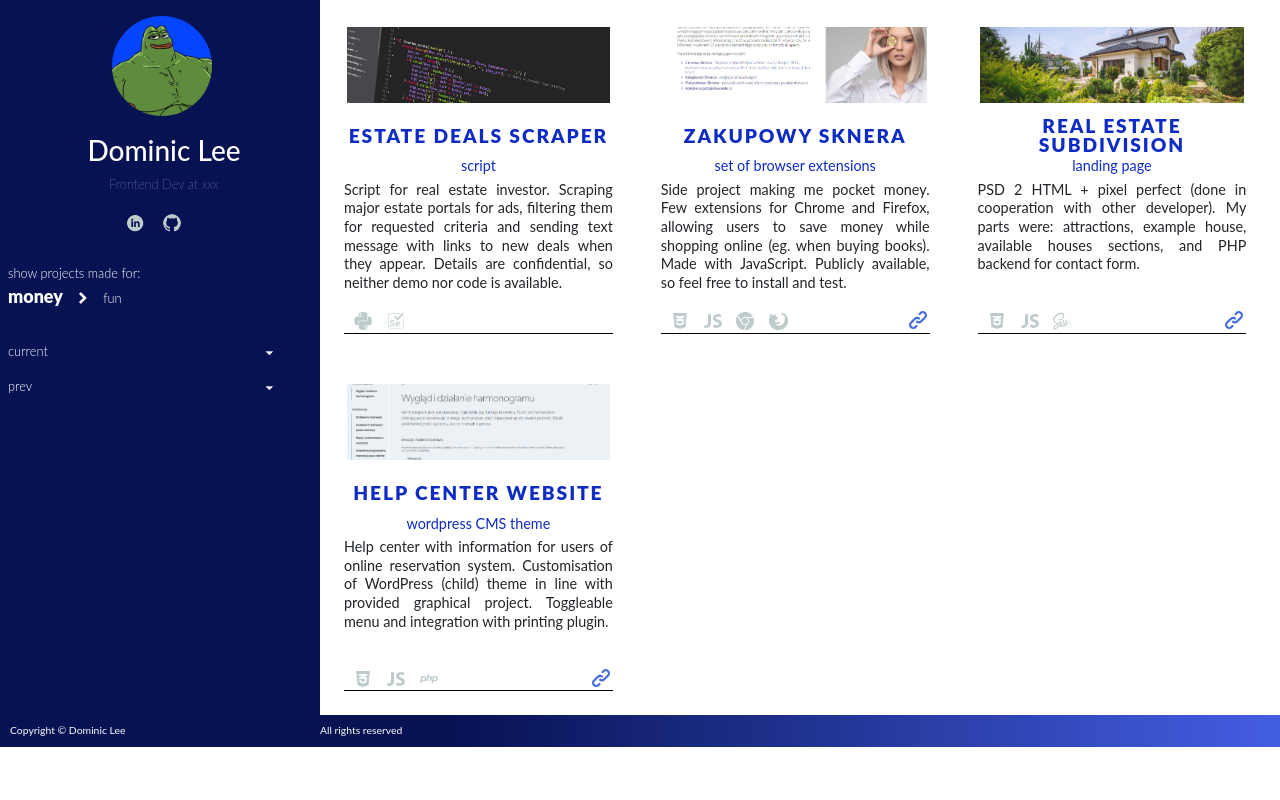
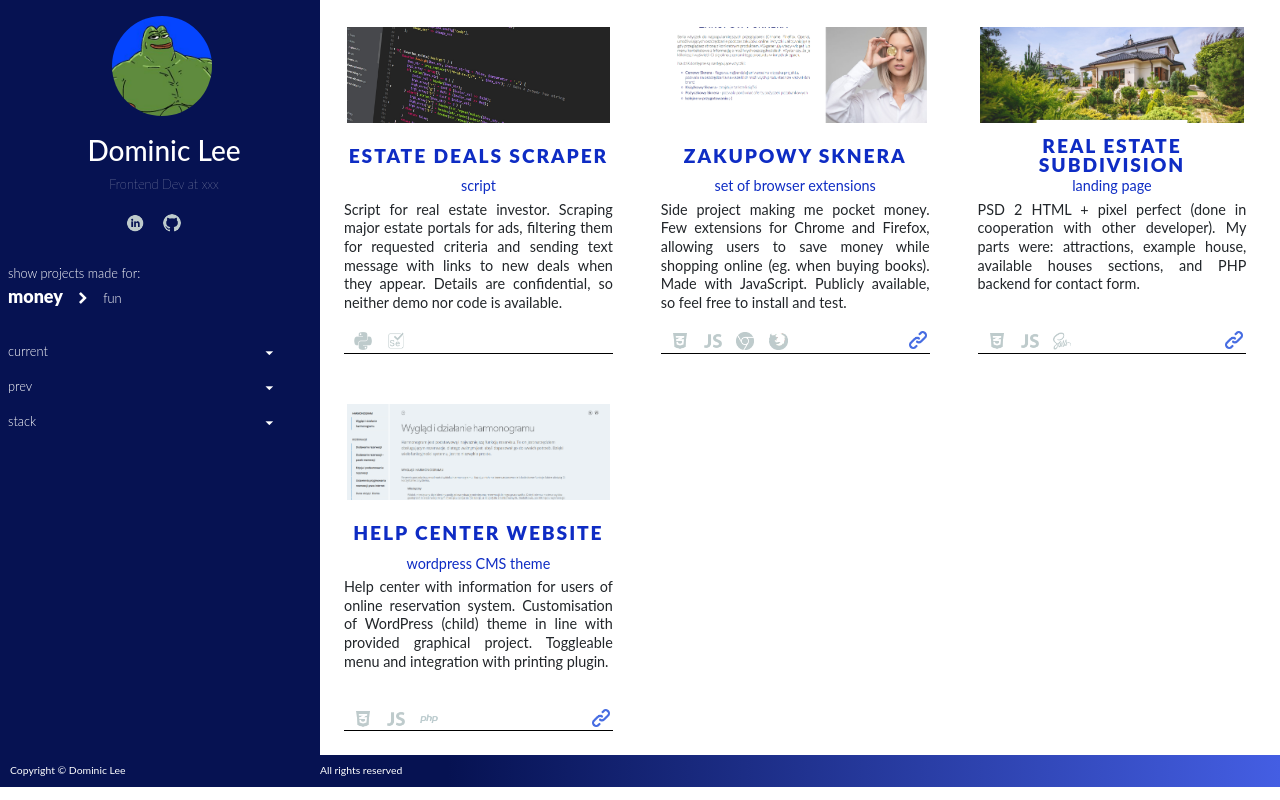
Before and after one commit to codezaur/folio, an Angular app: page / in a window 1280 px wide. Built offline with nearby package versions, Linux system fonts and the light colour scheme.

Commit message:
added stack

```diff
--- a/src/app/bio/bio.component.html
+++ b/src/app/bio/bio.component.html
@@ -85,6 +85,17 @@
         </div>
     </div>
   </section>
+  <section class="stack">
+    <p class="exp" (click)="showStack()" >stack <i
+      [className]="stackVisible? 'ion-md-arrow-dropup' : 'ion-md-arrow-dropdown'"></i>
+    </p>
+    <div *ngIf="stackVisible" class="stack-details">
+      <p class="stack-intro">I've done something with following technologies or concepts:</p>
+      <ul *ngFor="let item of stack">
+        <li>{{item}}</li>
+      </ul>
+    </div>
+  </section>
 </section>
 
 <section class="biomo">
--- a/src/app/bio/bio.component.scss
+++ b/src/app/bio/bio.component.scss
@@ -227,3 +227,17 @@
     margin-bottom: 15px;
     }
 }
+
+.stack-details {
+  ul {
+    @include md {
+    padding: 0 5px 0 20px;
+    margin-bottom: 5px;
+    }
+  }
+  p {
+    @include md {
+    margin-bottom: 5px;
+    }
+  }
+}
--- a/src/app/bio/bio.component.ts
+++ b/src/app/bio/bio.component.ts
@@ -12,6 +12,7 @@ export class BioComponent implements OnInit {
 
   currentVisible: boolean = false;
   prevVisible: boolean = false;
+  stackVisible: boolean = false;
   showMe = 'money';
 
   jobs = {
@@ -42,6 +43,10 @@ export class BioComponent implements OnInit {
     }
   };
 
+  stack = ['Javascript', 'TypeScript', 'rest API', 'CSS', 'SCSS', 'BEM',
+          'HTML', 'Angular', 'React', 'Python', 'Selenium WebDriver',
+          'Docker', 'WordPress', 'PHP'];
+
   switch() {
     this.showMe === 'money' ? this.showMe = 'fun' : this.showMe = 'money';
     this.switchService.updValue(this.showMe);
@@ -55,6 +60,10 @@ export class BioComponent implements OnInit {
     this.prevVisible ? this.prevVisible = false : this.prevVisible = true;
   }
 
+  showStack() {
+    this.stackVisible ? this.stackVisible = false : this.stackVisible = true;
+  }
+
   ngOnInit() {
   }
 
--- a/src/app/projects/projects.component.scss
+++ b/src/app/projects/projects.component.scss
@@ -41,6 +41,9 @@
       height: 76px;
       width: 100%;
       object-fit: cover;
+    }
+    @include xl {
+      height: 96px;
     }
   }
 }
```
